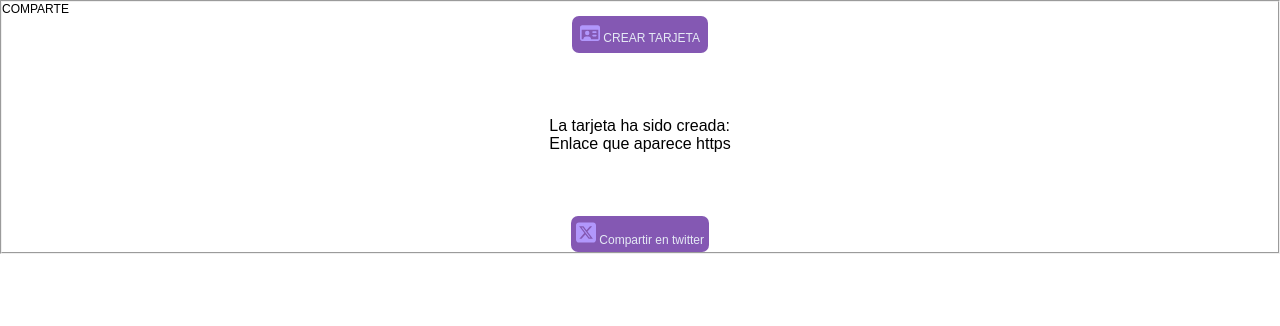
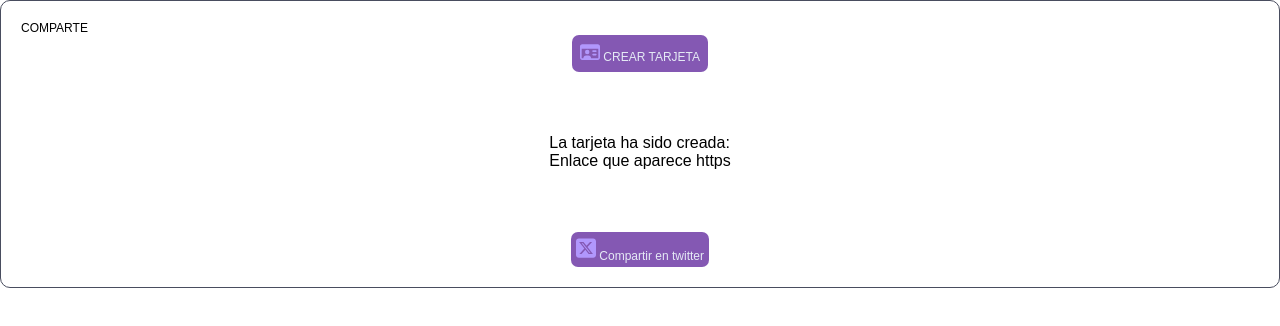
Before and after one commit to ANGELACAMU/project-promo-A-module-2-team-1, a website built with Vite: page src/index.html in a window 1280 px wide. Built offline with nearby package versions, Linux system fonts and the light colour scheme.

Commit message:
fieldset changed

```diff
--- a/src/scss/layout/_form_share.scss
+++ b/src/scss/layout/_form_share.scss
@@ -1,5 +1,11 @@
 .fieldset-card {
     font-family: $fontText1;
+    border: 1px solid $colorFont4;
+        /* Cambia el color del borde */
+    border-radius: 10px;
+        /* Bordes redondeados */
+    padding: 20px;
+        /* Espaciado interno */
 
 }
 
@@ -36,6 +42,7 @@
     display: flex;
     justify-content: center;
     align-items: center;
+    // Esto no está sirviendo para nada
 }
 
 .button_twitter {
```
